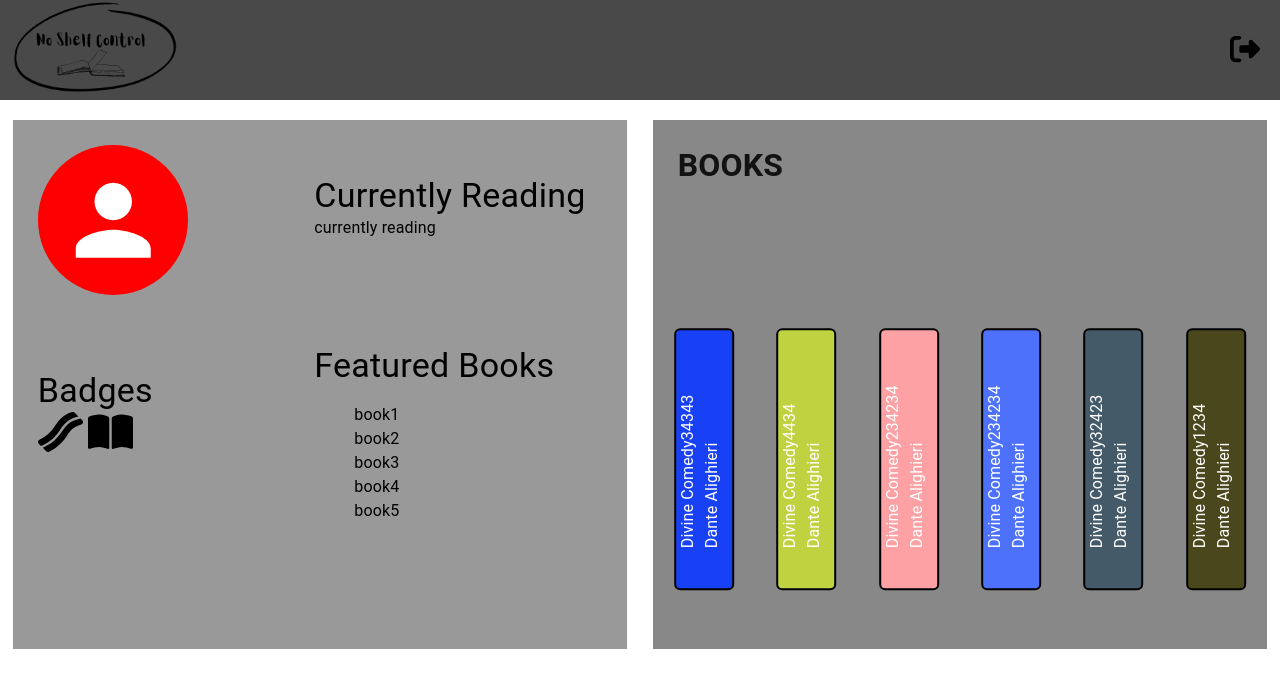
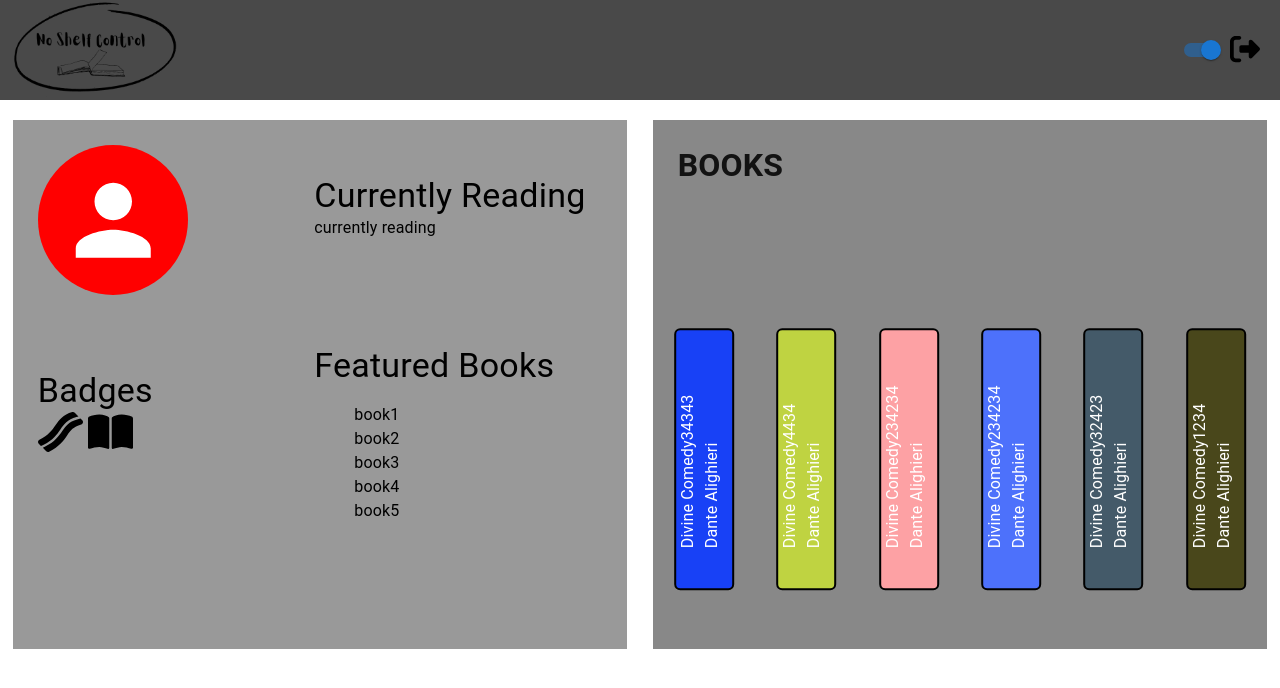
Before and after one commit to Nick-likes-Rust-and-Next/No-Shelf-Control, a React (Vite) app in the folder client/: page / in a window 1280 px wide. Shown: the top 688 px of the page. Built offline with nearby package versions, Linux system fonts and the light colour scheme.

Commit message:
added theme switcher to navbar

```diff
--- a/client/src/App.jsx
+++ b/client/src/App.jsx
@@ -1,32 +1,32 @@
 import { useState } from "react";
-import Wall from "./components/Wall/Wall";
-import Bookshelf from "./components/Bookshelf/Bookshelf";
-import Navbar from "./components/Navbar/Navbar";
-import { Box } from "@mui/material";
-import { Routes, Route } from 'react-router-dom';
-import Layout from './pages/layout';
-import Dashboard from './pages/dashboard/dashboard';
+import { Routes, Route } from "react-router-dom";
+import Layout from "./pages/layout";
+import Dashboard from "./pages/dashboard/dashboard";
+import { ThemeProvider, createTheme } from "@mui/material/styles";
 
 function App() {
+  const [mode, setMode] = useState(true);
+  const theme = createTheme({
+    palette: {
+      mode: mode ? "light" : "dark",
+    },
+  });
+
+  const changeTheme = () => {
+    setMode(!mode);
+    console.log(theme);
+  };
+
   return (
-
     <>
-      <Routes>
-        <Route path='/' element={<Layout />}>
-          <Route index element={<Dashboard />} />
-        </Route>
-      </Routes>
+      <ThemeProvider theme={theme}>
+        <Routes>
+          <Route path="/" element={<Layout themeSwitch={changeTheme} />}>
+            <Route index element={<Dashboard />} />
+          </Route>
+        </Routes>
+      </ThemeProvider>
     </>
-
-      // <Box  sx={{
-      //   backgroundImage: `url("/images/wallpaper.jpeg")`,
-      //   backgroundSize: "fill"
-      // }}>
-      //   <Navbar />
-      //   <Wall />
-      //   <Bookshelf />
-      // </Box>
-
   );
 }
 
--- a/client/src/components/Navbar/Navbar.jsx
+++ b/client/src/components/Navbar/Navbar.jsx
@@ -1,27 +1,21 @@
-import { Box } from "@mui/material";
-import Lamp from "../Lamp/Lamp";
 import { Link, NavLink } from "react-router-dom";
-import { FontAwesomeIcon } from '@fortawesome/react-fontawesome';
-import { faSignOutAlt } from '@fortawesome/free-solid-svg-icons';
-import './Navbar.scss';
+import { FontAwesomeIcon } from "@fortawesome/react-fontawesome";
+import { faSignOutAlt } from "@fortawesome/free-solid-svg-icons";
+import "./Navbar.scss";
+import Switch from "@mui/material/Switch";
 
-function Navbar() {
+function Navbar(props) {
   return (
-    // <Box display={"flex"} justifyContent={"space-between"} flexWrap={"wrap"}>
-    //   <img src="/images/Banner.png" height={100} alt="no shelf control" />
-    //   <Lamp />
-    // </Box>
-
     <div className="navbar">
-      <Link className="logo" to='/'>
-        <img src='/images/NoShelfControl.png' alt="webpage banner" />
+      <Link className="logo" to="/">
+        <img src="/images/NoShelfControl.png" alt="webpage banner" />
       </Link>
       <nav>
-        <NavLink exact='true' activeclassname='active' to='/'>
-          <FontAwesomeIcon icon={faSignOutAlt} color='#000' />
+        <Switch defaultChecked onClick={props.themeSwitch} />
+        <NavLink exact="true" activeclassname="active" to="/">
+          <FontAwesomeIcon icon={faSignOutAlt} color="#000" />
         </NavLink>
       </nav>
-
     </div>
   );
 }
--- a/client/src/main.jsx
+++ b/client/src/main.jsx
@@ -2,14 +2,7 @@ import React from "react";
 import ReactDOM from "react-dom/client";
 import App from "./App.jsx";
 import { CssBaseline } from "@mui/material";
-import { ThemeProvider, createTheme } from "@mui/material/styles";
 import { BrowserRouter } from "react-router-dom";
-
-const darkTheme = createTheme({
-  palette: {
-    mode: "dark",
-  },
-});
 
 ReactDOM.createRoot(document.getElementById("root")).render(
   <React.StrictMode>
--- a/client/src/pages/layout.jsx
+++ b/client/src/pages/layout.jsx
@@ -2,10 +2,10 @@ import React from 'react'
 import Navbar from '../components/Navbar/Navbar';
 import { Outlet } from 'react-router-dom';
 
-function Layout() {
+function Layout(props) {
   return (
     <div className='app'>
-        <Navbar />
+        <Navbar themeSwitch={props.themeSwitch}/>
         <div className='page'>
           <Outlet />
         </div>
```
